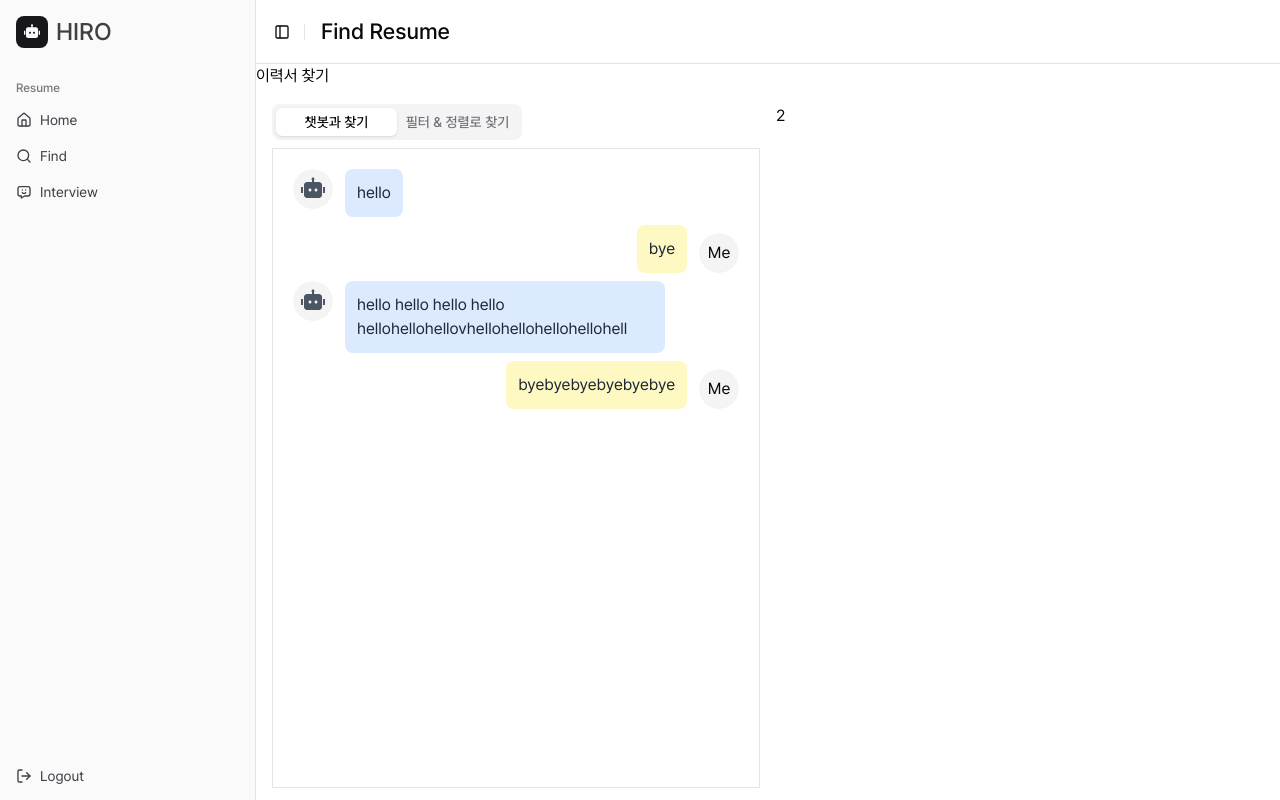
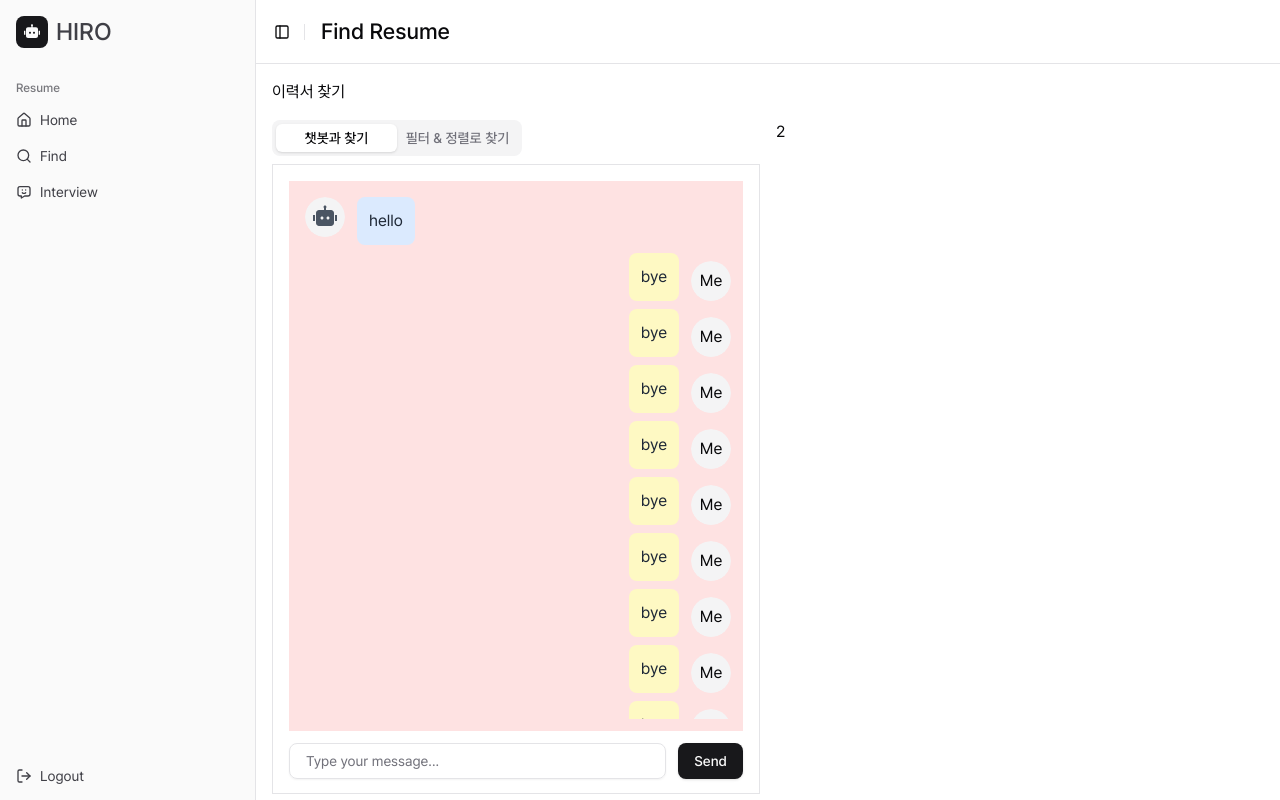
Before and after one commit to JANGSEYEONG/HIRO, a Next.js app: page /find in a window 1280 px wide. Built offline with nearby package versions, Linux system fonts and the light colour scheme.

Commit message:
chatting 완성

```diff
--- a/src/app/(main)/find/page.tsx
+++ b/src/app/(main)/find/page.tsx
@@ -1,7 +1,9 @@
 import { Metadata } from 'next';
 import { Tabs, TabsContent, TabsList, TabsTrigger } from '@/components/ui/tabs';
+import { ScrollArea } from '@/components/ui/scroll-area';
 import BotMessage from '@/components/chatbot/BotMessage';
 import MyMessage from '@/components/chatbot/MyMessage';
+import ChattingInput from '@/components/chatbot/ChattingInput';
 
 export async function generateMetadata(): Promise<Metadata> {
   return {
@@ -12,25 +14,39 @@ export async function generateMetadata(): Promise<Metadata> {
 export default function FindPage() {
   return (
     <div>
-      이력서 찾기
-      <div className="grid grid-cols-2 gap-4 p-4">
-        <section>
+      <h2 className="pl-4 pt-4">이력서 찾기</h2>
+      <div className="grid h-[calc(100vh-110px)] grid-cols-2 gap-4 p-4">
+        <section className="h-full">
           <div>
-            <Tabs defaultValue="1" className="h-[80vh] w-full">
+            <Tabs defaultValue="1">
               <TabsList className="grid w-[250px] grid-cols-2">
                 <TabsTrigger value="1">챗봇과 찾기</TabsTrigger>
                 <TabsTrigger value="2">필터 & 정렬로 찾기</TabsTrigger>
               </TabsList>
-              <TabsContent value="1" className="h-full w-full border p-4">
+              <TabsContent value="1" className="h-[calc(100vh-170px)] w-full border p-4">
+                <div className="h-[calc(100vh-250px)] bg-yellow-300">
+                  <ScrollArea className="h-full bg-red-100 p-3 pr-2">
                     <BotMessage message={'hello'}></BotMessage>
+                    <MyMessage message={'bye'}></MyMessage>
+                    <MyMessage message={'bye'}></MyMessage>
+                    <MyMessage message={'bye'}></MyMessage>
+                    <MyMessage message={'bye'}></MyMessage>
+                    <MyMessage message={'bye'}></MyMessage>
+                    <MyMessage message={'bye'}></MyMessage>
+                    <MyMessage message={'bye'}></MyMessage>
+                    <MyMessage message={'bye'}></MyMessage>
+                    <MyMessage message={'bye'}></MyMessage>
                     <MyMessage message={'bye'}></MyMessage>
                     <BotMessage
                       message={
                         'hello hello hello hello hellohellohellovhellohellohellohellohell'
                       }></BotMessage>
                     <MyMessage message={'byebyebyebyebyebye'}></MyMessage>
+                  </ScrollArea>
+                </div>
+                <ChattingInput></ChattingInput>
               </TabsContent>
-              <TabsContent value="2" className="h-full w-full border p-4">
+              <TabsContent value="2" className="h-[calc(100vh-170px)] w-full border p-4">
                 <div>서비스 준비중입니다</div>
               </TabsContent>
             </Tabs>
--- /dev/null
+++ b/src/components/chatbot/ChattingInput.tsx
@@ -0,0 +1,14 @@
+import { Input } from '@/components/ui/input';
+import { Button } from '@/components/ui/button';
+export default function ChattingInput() {
+  return (
+    <div className="flex items-center space-x-3 pt-3">
+      <Input
+        type="text"
+        placeholder="Type your message..."
+        className="flex-grow rounded-lg border px-4 py-2 focus:outline-none focus:ring-2 focus:ring-blue-400"
+      />
+      <Button className="rounded-lg px-4 py-2">Send</Button>
+    </div>
+  );
+}
```
Lines whose indentation alone changed are shown as unchanged.
